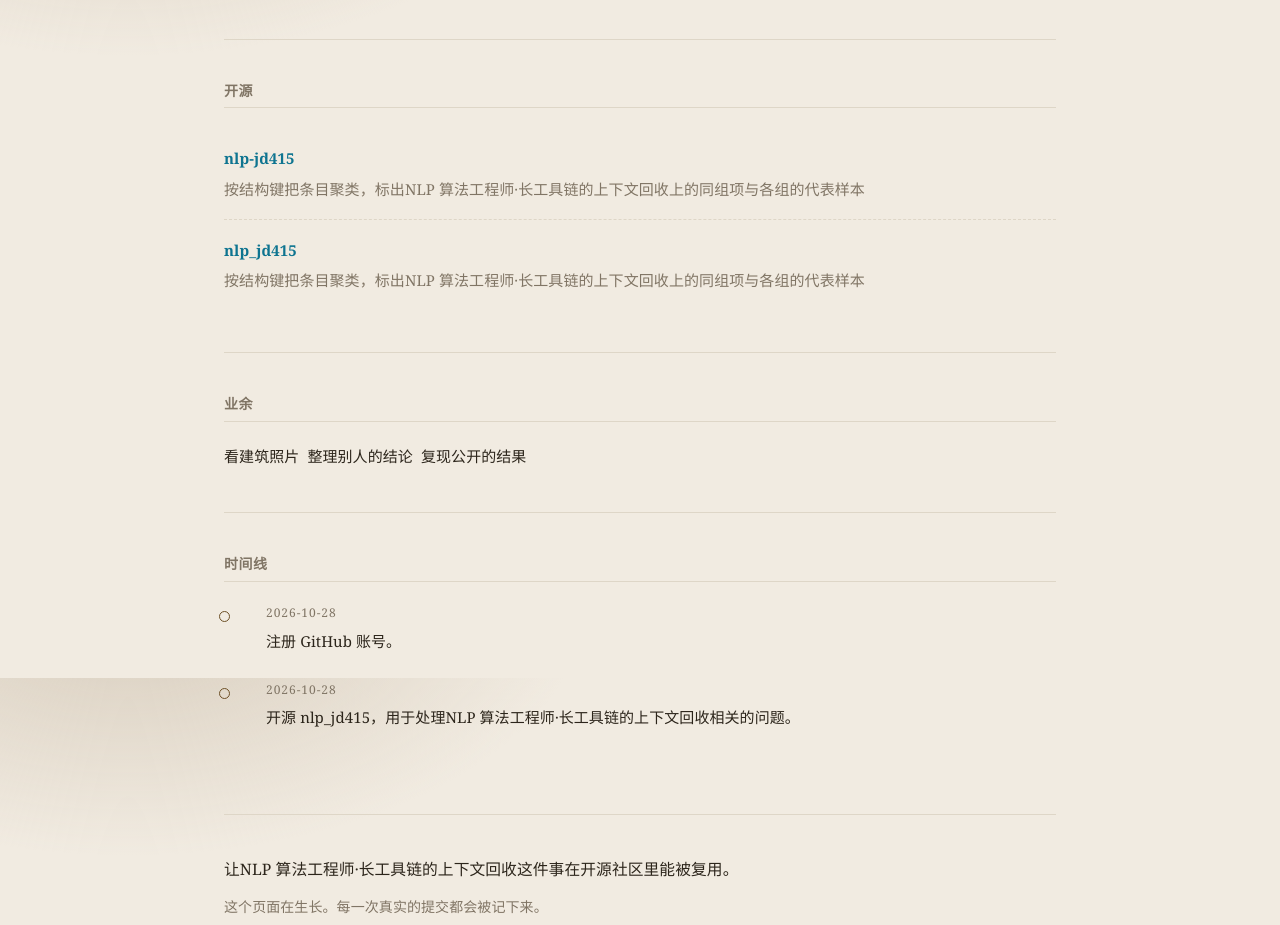
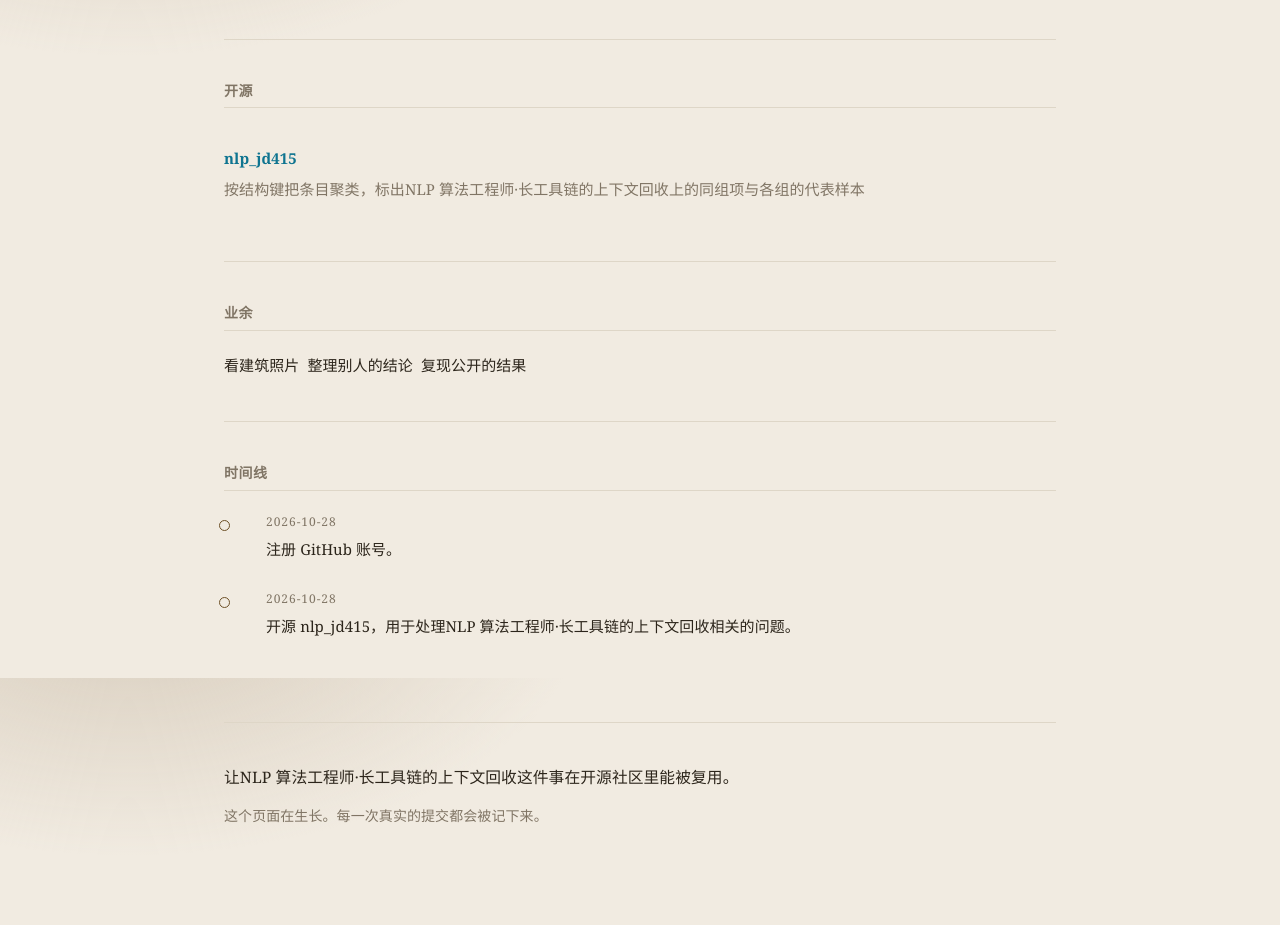
Before and after one commit to blausedy/blausedy.github.io, a plain HTML site: page index.html in a window 1280 px wide. Shown: the part 922-1847 px from the top of the page. Drawn offline with Linux system fonts and the light colour scheme.

Commit message:
fix: 更新个人站点

```diff
--- a/index.html
+++ b/index.html
@@ -102,9 +102,6 @@ background-image:radial-gradient(#ded6c7 1px, transparent 1px);background-size:2
 <section id="work">
   <h2>开源</h2>
   <ul class="repos">
-    <li><div class="name"><a href="https://github.com/blausedy/nlp-jd415" rel="noopener">nlp-jd415</a></div>
-      <div class="desc">按结构键把条目聚类，标出NLP 算法工程师·长工具链的上下文回收上的同组项与各组的代表样本</div>
-    </li>
     <li><div class="name"><a href="https://github.com/blausedy/nlp_jd415" rel="noopener">nlp_jd415</a></div>
       <div class="desc">按结构键把条目聚类，标出NLP 算法工程师·长工具链的上下文回收上的同组项与各组的代表样本</div>
     </li>
```
